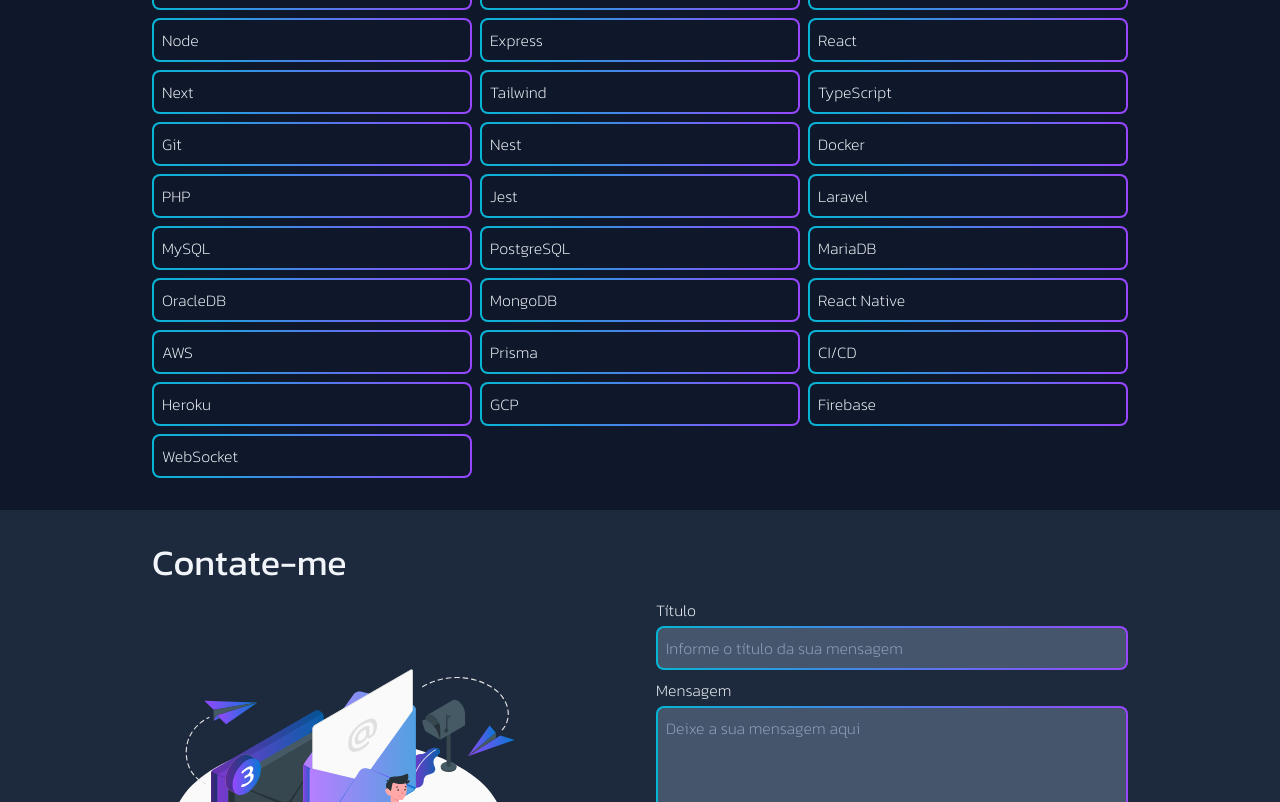
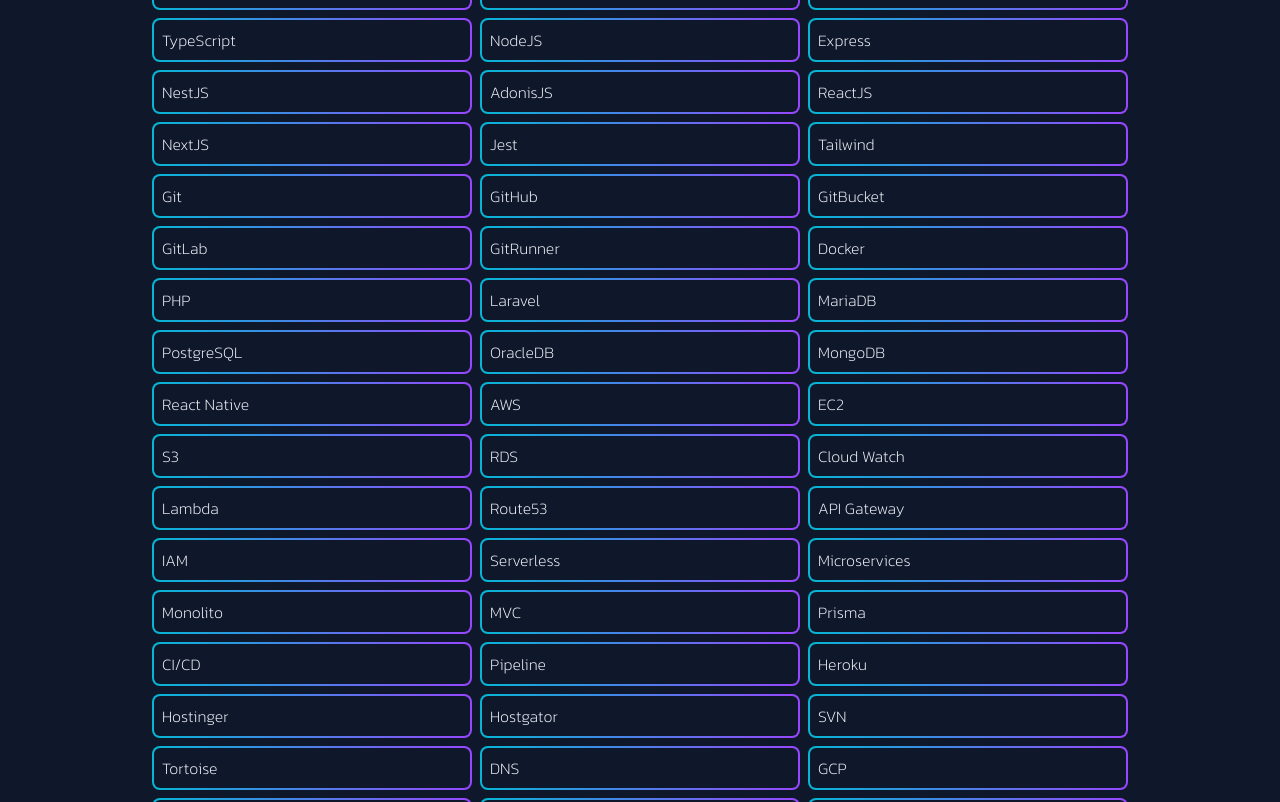
Before and after one commit to matheuspbmarques/portfolio, a Next.js app: page / in a window 1280 px wide. Shown: the part 2438-3240 px from the top of the page. Built offline with nearby package versions, Linux system fonts and the light colour scheme.

Commit message:
ref: add and remove some tecnologies

```diff
--- a/configs/technologiesList.ts
+++ b/configs/technologiesList.ts
@@ -4,31 +4,58 @@
   "HTML",
   "CSS",
   "JavaScript",
-  "Node",
+  "TypeScript",
+  "NodeJS",
   "Express",
-  "React",
-  "Next",
+  "NestJS",
+  "AdonisJS",
+  "ReactJS",
+  "NextJS",
+  "Jest",
   "Tailwind",
-  "TypeScript",
   "Git",
-  "Nest",
+  "GitHub",
+  "GitBucket",
+  "GitLab",
+  "GitRunner",
   "Docker",
   "PHP",
-  "Jest",
   "Laravel",
-  "MySQL",
+  "MariaDB",
   "PostgreSQL",
-  "MariaDB",
   "OracleDB",
   "MongoDB",
   "React Native",
   "AWS",
+  "EC2",
+  "S3",
+  "RDS",
+  "Cloud Watch",
+  "Lambda",
+  "Route53",
+  "API Gateway",
+  "IAM",
+  "Serverless",
+  "Microservices",
+  "Monolito",
+  "MVC",
   "Prisma",
   "CI/CD",
+  "Pipeline",
   "Heroku",
+  "Hostinger",
+  "Hostgator",
+  "SVN",
+  "Tortoise",
+  "DNS",
   "GCP",
   "Firebase",
   "WebSocket",
+  "Webhook",
+  "Google Maps API",
+  "WhatsApp Business API",
+  "Material UI",
+  "Python",
 ];
 
 export default technologiesList;
```
